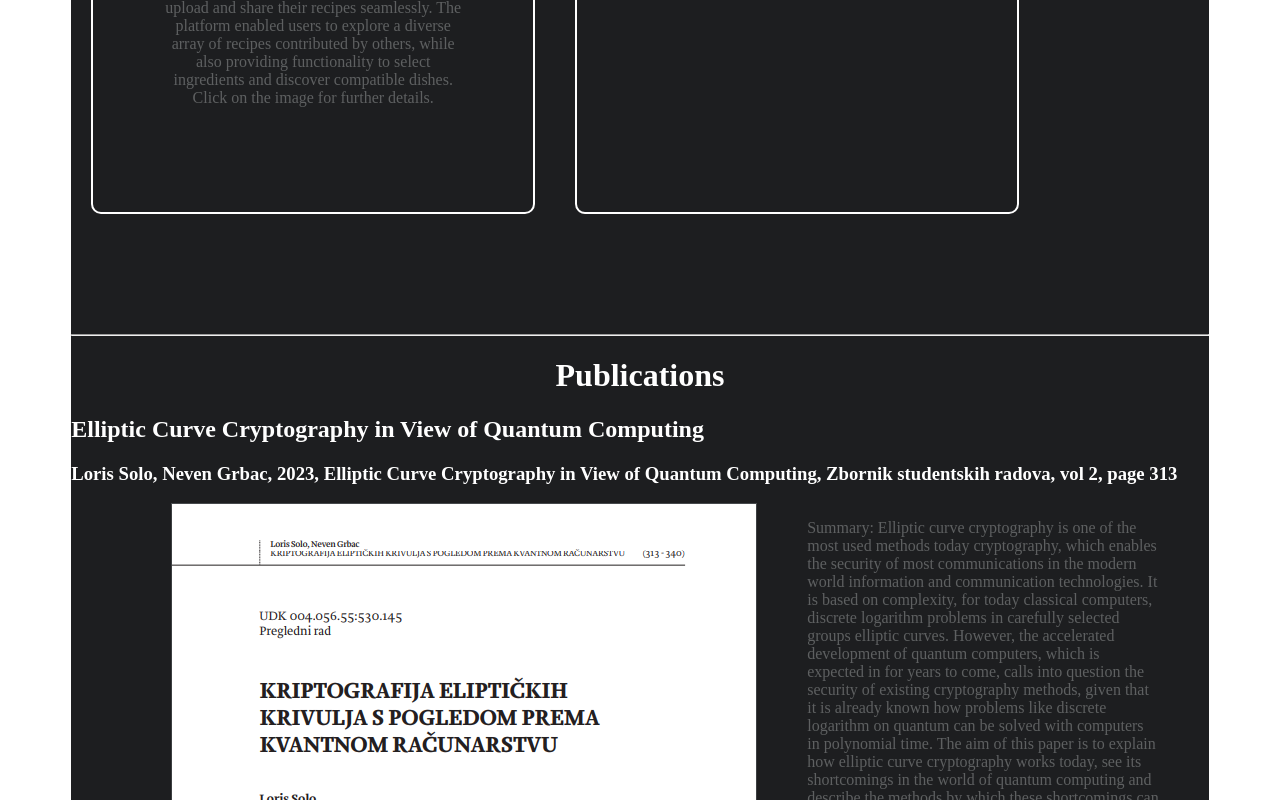
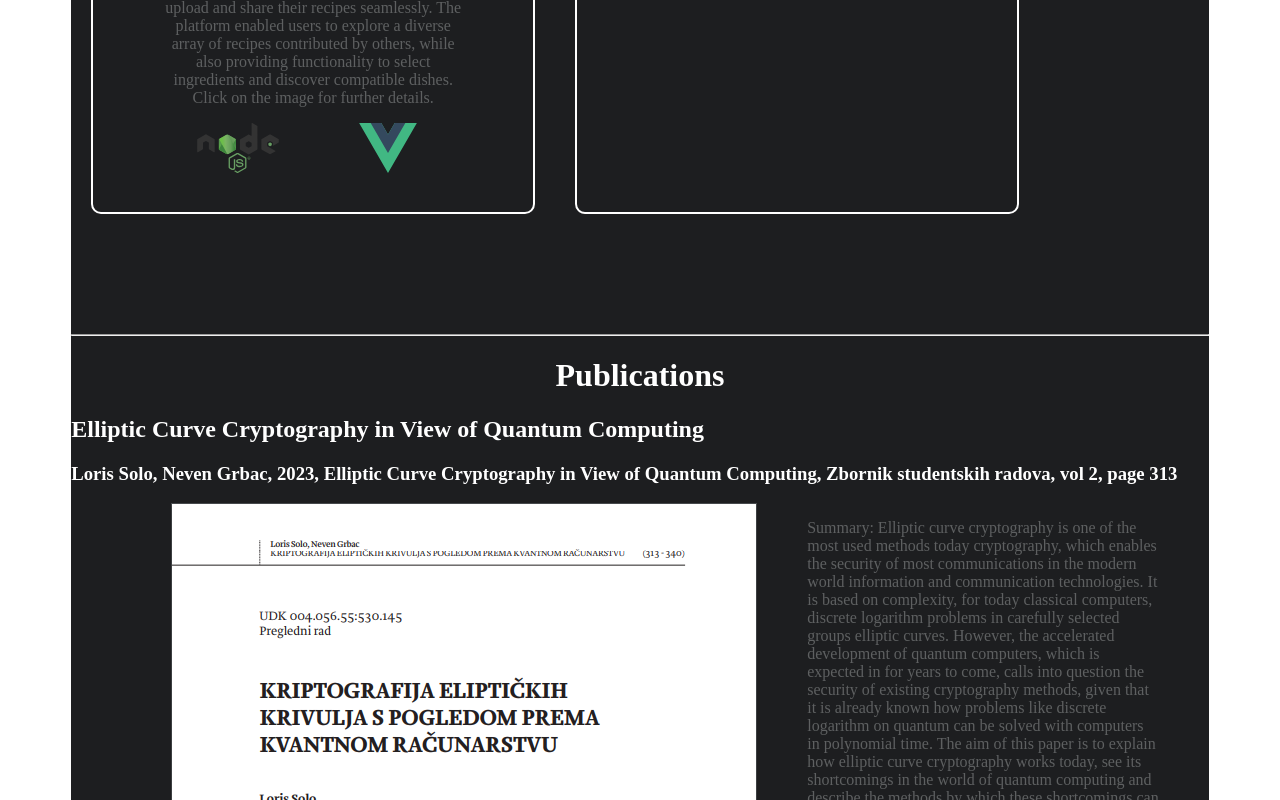
Before and after one commit to LorisSolo/CV, a Vue app in the folder CV-website/: page / in a window 1280 px wide. Shown: the part 1040-1840 px from the top of the page. Built offline with nearby package versions, Linux system fonts and the light colour scheme.

Commit message:
Add technology icons with hyperlinks to project code

```diff
--- a/CV-website/src/assets/Style.css
+++ b/CV-website/src/assets/Style.css
@@ -210,7 +210,12 @@ footer p {
 
   }
 
+.technology-icons{
 
+    width: 150px;
+    height: 50px;
+
+}
 
   #image2 {
     transition: transform .5s;
--- a/CV-website/src/views/Home.vue
+++ b/CV-website/src/views/Home.vue
@@ -118,6 +118,9 @@ export default {
           while also providing functionality to select ingredients and discover compatible dishes. Click on the image for
           further details.</p>
 
+          <a href="https://github.com/LorisSolo/dwa-backend"><img class ="technology-icons" src="../assets/img/Node.js_logo.svg" alt=""></a>
+          <a href ="https://github.com/LorisSolo/web-app.frontend"><img class ="technology-icons" src="../assets/img/Vue.js_Logo.svg" alt=""></a>
+
       </div>
 
 
```
Also changed, not shown: CV-website/src/assets/img/Node.js_logo.svg (added), CV-website/src/assets/img/Vue.js_Logo.svg (added).
